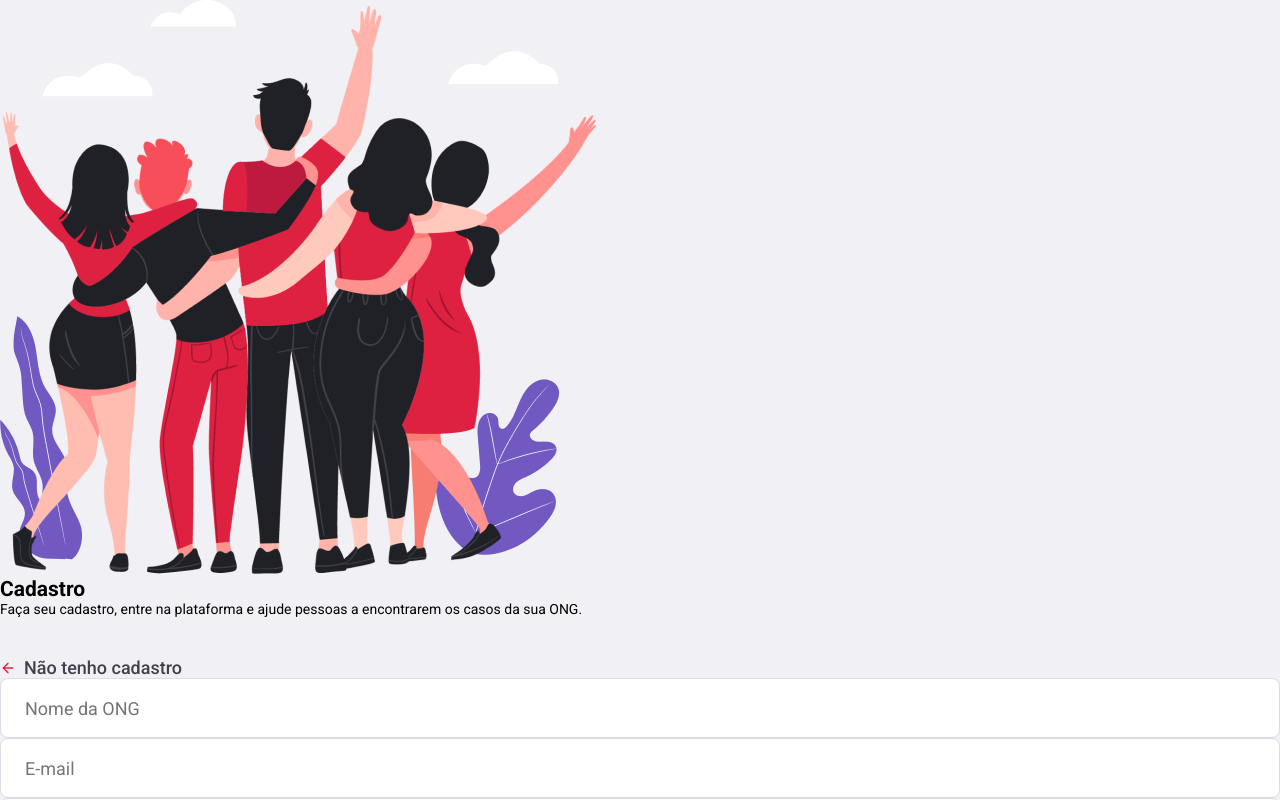
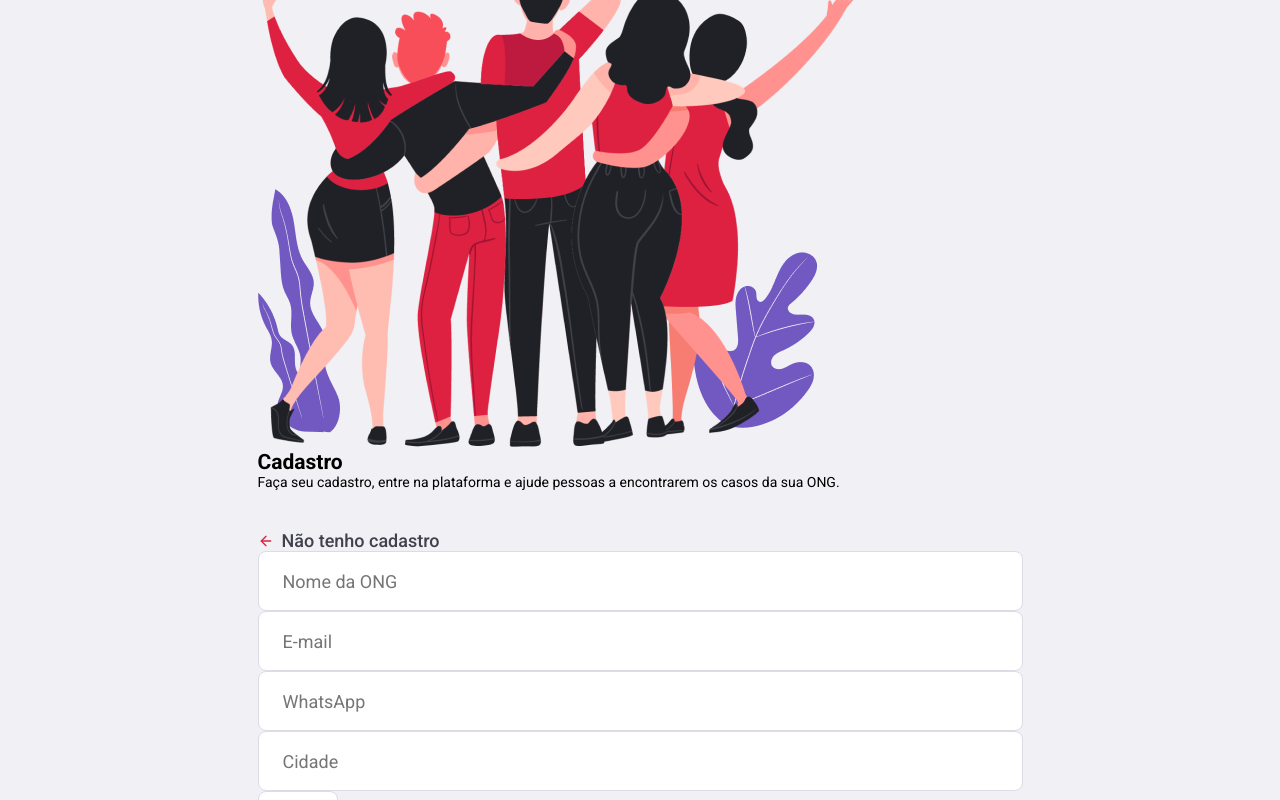
Before and after one commit to thamirisbalbi/omnistack-frontend-react, a React (Create React App) app: page /register in a window 1280 px wide. Shown: the top 800 px of the page. Built offline with nearby package versions, Linux system fonts and the light colour scheme.

Commit message:
Adiciona aplicações css para a página Register

```diff
--- a/src/pages/Register/styles.css
+++ b/src/pages/Register/styles.css
@@ -0,0 +1,22 @@
+.register-container {
+    width: 100%;
+    max-width: 1120px;
+    height: 100vh;
+    margin: 0 auto;
+
+    display: flex; /* por padrão os itens ficarão um ao lado do outro com esse comando*/
+    align-items: center;
+    justify-content: center;
+}
+
+.register-container.content {
+    width: 100%;
+    padding: 96px;
+    background: #f0f0f5;
+    box-shadow: 0 0 100px rgba(0, 0, 0, 0.1);
+    border-radius: 8px;
+
+    display: flex;
+    justify-content: space-between; /*Jogará uma section de cada lado, colocando um espaço entre eles */
+    align-items: center;
+}
```
